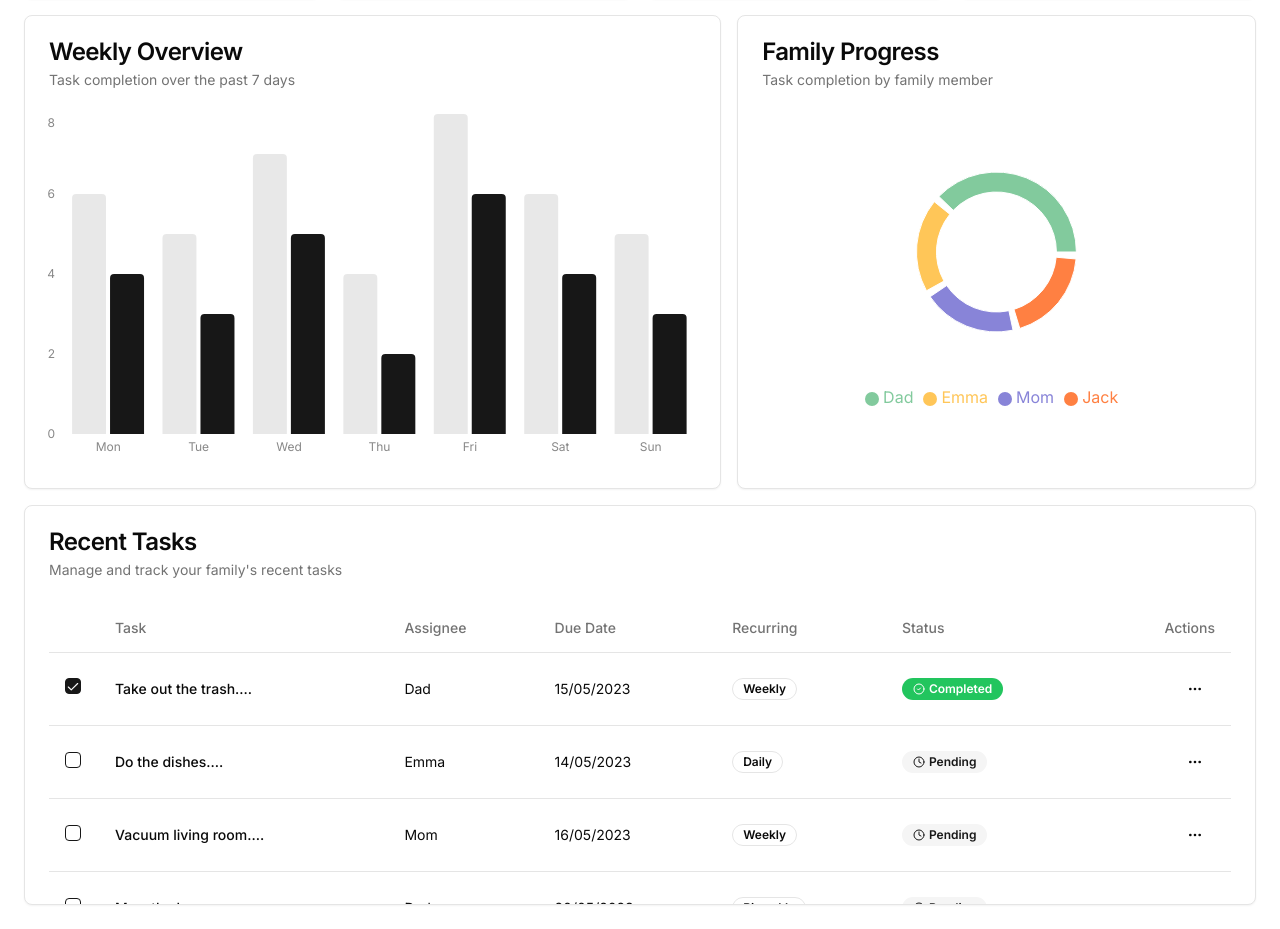
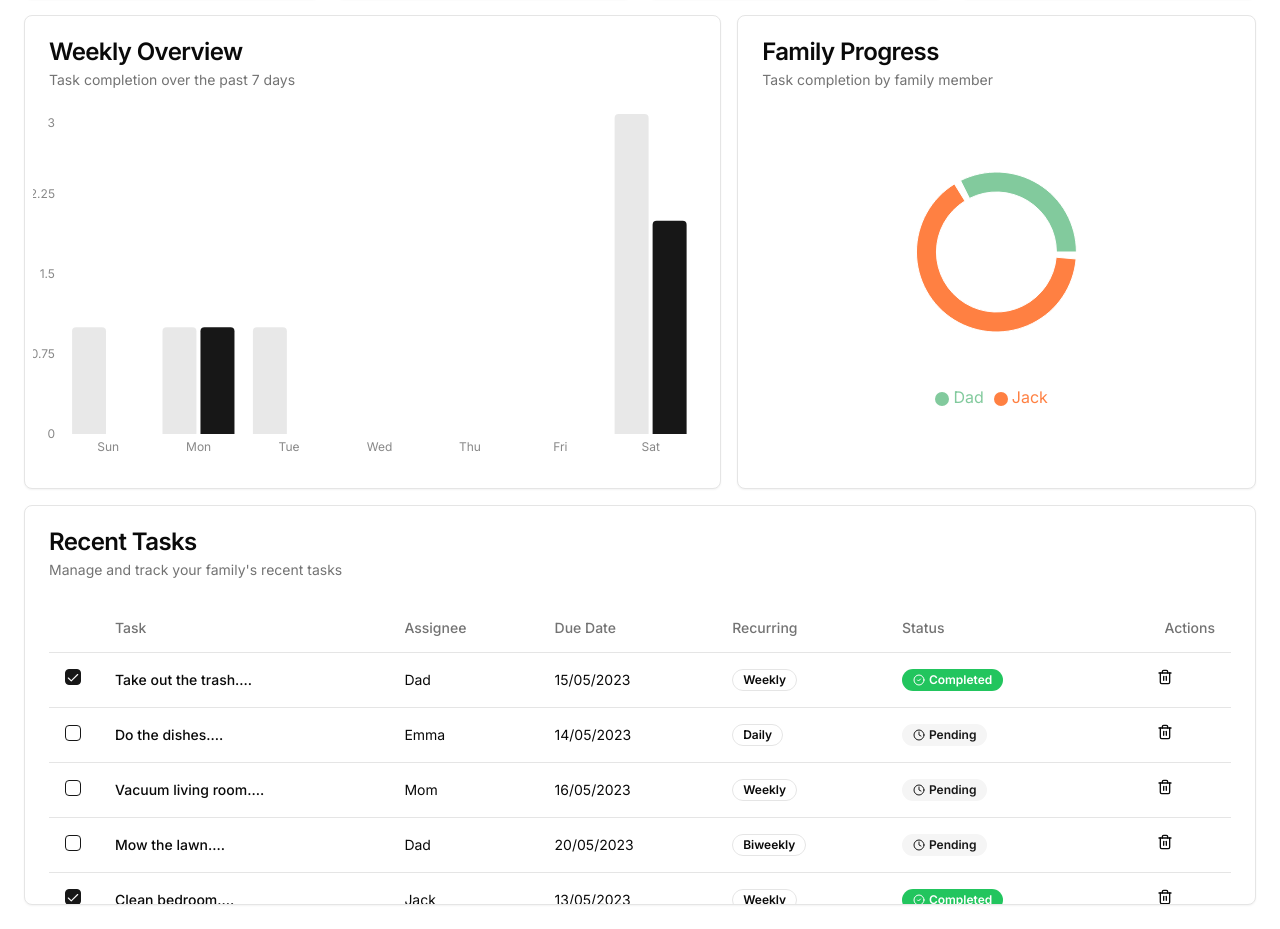
Before and after one commit to EdwarMalpica/family-task-manager, a Next.js app: page / in a window 1280 px wide. Shown: the part 300-1229 px from the top of the page. Built offline with nearby package versions, Linux system fonts and the light colour scheme.

Commit message:
fix: QC comments

```diff
--- a/components/GlobalAlertDialog.tsx
+++ b/components/GlobalAlertDialog.tsx
@@ -14,11 +14,11 @@ import { useAlertDialog } from "@/contexts/AlertDialogContext";
 export function GlobalAlertDialog() {
   const { isOpen, hideDialog, options } = useAlertDialog();
 
-  if (!options) return null; // Don't render if there's no dialog data
+  if (!options) return null;
 
   return (
     <AlertDialog open={isOpen} onOpenChange={hideDialog}>
-      <AlertDialogContent>
+      <AlertDialogContent className="w-5/6">
         <AlertDialogHeader>
           <AlertDialogTitle>{options.title}</AlertDialogTitle>
           <AlertDialogDescription>{options.description}</AlertDialogDescription>
--- a/components/family-progress.tsx
+++ b/components/family-progress.tsx
@@ -49,8 +49,15 @@ export function FamilyProgress() {
   const { tasks } = useTaskContext();
 
 
+  // const taskCounts = tasks.reduce((acc: Record<string, number>, task) => {
+  //   acc[task.assignee] = (acc[task.assignee] || 0) + 1;
+  //   return acc;
+  // }, {});
+
   const taskCounts = tasks.reduce((acc: Record<string, number>, task) => {
-    acc[task.assignee] = (acc[task.assignee] || 0) + 1;
+    if (task.status === "completed") { // Only count completed tasks
+      acc[task.assignee] = (acc[task.assignee] || 0) + 1;
+    }
     return acc;
   }, {});
 
--- a/components/overview.tsx
+++ b/components/overview.tsx
@@ -8,17 +8,9 @@ import {
   YAxis,
   Tooltip,
 } from "recharts";
-import { useState } from "react";
-
-const data = [
-  { name: "Mon", completed: 4, total: 6 },
-  { name: "Tue", completed: 3, total: 5 },
-  { name: "Wed", completed: 5, total: 7 },
-  { name: "Thu", completed: 2, total: 4 },
-  { name: "Fri", completed: 6, total: 8 },
-  { name: "Sat", completed: 4, total: 6 },
-  { name: "Sun", completed: 3, total: 5 },
-];
+import { useTaskContext } from "@/contexts/TaskContext"; // Adjust the import as needed
+import { useMemo } from "react";
+import dayjs from "dayjs";
 
 const CustomTooltip = ({ active, payload, coordinate }: any) => {
   if (!active || !payload || payload.length === 0) return null;
@@ -45,14 +37,36 @@ const CustomTooltip = ({ active, payload, coordinate }: any) => {
 };
 
 export function Overview() {
+  const { tasks } = useTaskContext();
+
+  // Generate the analytics data from tasks
+  const data = useMemo(() => {
+    const daysOfWeek = ["Sun", "Mon", "Tue", "Wed", "Thu", "Fri", "Sat"];
+
+    // Initialize structure for each day
+    const groupedData = daysOfWeek.reduce((acc, day) => {
+      acc[day] = { name: day, completed: 0, total: 0 };
+      return acc;
+    }, {} as Record<string, { name: string; completed: number; total: number }>);
+
+    // Populate the data
+    tasks.forEach((task) => {
+      const dayName = dayjs(task.dueDate).format("ddd"); // Get day abbreviation (e.g., "Mon")
+      if (groupedData[dayName]) {
+        groupedData[dayName].total += 1;
+        if (task.status === "completed") {
+          groupedData[dayName].completed += 1;
+        }
+      }
+    });
+
+    return Object.values(groupedData); // Convert back to array
+  }, [tasks]);
+
   return (
     <div className="relative">
       <ResponsiveContainer width="100%" height={350}>
-        <BarChart
-        data={data}
-        margin={{ left: -30 }}
-
-        >
+        <BarChart data={data} margin={{ left: -30 }}>
           <XAxis
             dataKey="name"
             stroke="#888888"
--- a/components/recent-tasks.tsx
+++ b/components/recent-tasks.tsx
@@ -1,6 +1,7 @@
 "use client";
 
-import { CheckCircle2, Clock, MoreHorizontal, Trash2 } from "lucide-react";
+import { useState } from "react";
+import { CheckCircle2, Clock, Trash2 } from "lucide-react";
 import {
   Table,
   TableBody,
@@ -11,24 +12,37 @@ import {
 } from "@/components/ui/table";
 import { Badge } from "@/components/ui/badge";
 import { Button } from "@/components/ui/button";
-import {
-  DropdownMenu,
-  DropdownMenuContent,
-  DropdownMenuItem,
-  DropdownMenuTrigger,
-} from "@/components/ui/dropdown-menu";
 import { Checkbox } from "@/components/ui/checkbox";
 import { useAlertDialog } from "@/contexts/AlertDialogContext";
 import { toast } from "@/hooks/use-toast";
 import { useTaskContext } from "@/contexts/TaskContext";
+import {
+  Pagination,
+  PaginationContent,
+  PaginationEllipsis,
+  PaginationItem,
+  PaginationLink,
+  PaginationNext,
+  PaginationPrevious,
+} from "@/components/ui/pagination";
 
 export function RecentTasks() {
   const { tasks, deleteTask, updateTask, restoreTask } = useTaskContext();
   const { showDialog } = useAlertDialog();
 
+  // Pagination state
+  const [currentPage, setCurrentPage] = useState(1);
+  const tasksPerPage = 5;
+
+  // Calculate paginated tasks
+  const totalPages = Math.ceil(tasks.length / tasksPerPage);
+  const paginatedTasks = tasks.slice(
+    (currentPage - 1) * tasksPerPage,
+    currentPage * tasksPerPage
+  );
+
   const handleDeleteTask = (taskId: string) => {
     let undo = false;
-
     const taskIndex = tasks.findIndex((task) => task.id === taskId);
     if (taskIndex === -1) return;
 
@@ -68,7 +82,7 @@ export function RecentTasks() {
   };
 
   return (
-    <div className="w-full overflow-scroll min-h-68 overflow-y-scroll">
+    <div className="w-full overflow-scroll min-h-68 overflow-y-scroll overflow-x-scroll">
       <Table>
         <TableHeader>
           <TableRow>
@@ -82,8 +96,8 @@ export function RecentTasks() {
           </TableRow>
         </TableHeader>
         <TableBody>
-          {tasks.length > 0 ? (
-            tasks.map((task) => (
+          {paginatedTasks.length > 0 ? (
+            paginatedTasks.map((task) => (
               <TableRow key={task.id}>
                 <TableCell>
                   <Checkbox
@@ -116,32 +130,20 @@ export function RecentTasks() {
                     <span className="capitalize">{task.status}</span>
                   </Badge>
                 </TableCell>
-                <TableCell className="text-right">
-                  <DropdownMenu>
-                    <DropdownMenuTrigger asChild>
-                      <Button variant="ghost" size="icon">
-                        <MoreHorizontal className="h-4 w-4" />
-                        <span className="sr-only">Open menu</span>
-                      </Button>
-                    </DropdownMenuTrigger>
-                    <DropdownMenuContent align="end">
-                      <DropdownMenuItem
-                        className="text-primary"
+                <TableCell className="flex justify-center">
+                  <Trash2
+                    className="h-4 w-4 cursor-pointer hover:opacity-50 delay-200 ease-in-out"
                     onClick={() =>
                       showDialog({
-                            title: "Are you sure?",
-                            description: "",
+                        title: "Delete Task?",
+                        description:
+                          "Are you sure you want to delete the task?",
                         onConfirm: () => {
                           handleDeleteTask(task.id);
                         },
                       })
                     }
-                      >
-                        <Trash2 className="mr-2 h-4 w-4" />
-                        Delete
-                      </DropdownMenuItem>
-                    </DropdownMenuContent>
-                  </DropdownMenu>
+                  />
                 </TableCell>
               </TableRow>
             ))
@@ -154,6 +156,45 @@ export function RecentTasks() {
           )}
         </TableBody>
       </Table>
+
+      {/* Pagination Controls */}
+      {totalPages > 1 && (
+        <Pagination className="flex flex-col justify-end items-center">
+          <PaginationContent>
+            <PaginationItem>
+              {/* <PaginationPrevious
+                // href="#"
+                onClick={() => setCurrentPage((prev) => Math.max(prev - 1, 1))}
+                disabled={currentPage === 1}
+              /> */}
+            </PaginationItem>
+
+            {Array.from({ length: totalPages }, (_, i) => (
+              <PaginationItem key={i} className="cursor-pointer">
+                <PaginationLink
+                  // href="#"
+                  isActive={i + 1 === currentPage}
+                  onClick={() => setCurrentPage(i + 1)}
+                >
+                  {i + 1}
+                </PaginationLink>
+              </PaginationItem>
+            ))}
+
+            {/* {totalPages > 2 && <PaginationEllipsis />} */}
+
+            <PaginationItem>
+              {/* <PaginationNext
+                // href="#"
+                onClick={() =>
+                  setCurrentPage((prev) => Math.min(prev + 1, totalPages))
+                }
+                disabled={currentPage === totalPages}
+              /> */}
+            </PaginationItem>
+          </PaginationContent>
+        </Pagination>
+      )}
     </div>
   );
 }
--- a/contexts/TaskContext.tsx
+++ b/contexts/TaskContext.tsx
@@ -11,15 +11,15 @@ type Task = {
   recurring: "daily" | "weekly" | "biweekly";
 };
 
-type AnalyticsData = {
-  name: string;
-  completed: number;
-  total: number;
-};
+// type AnalyticsData = {
+//   name: string;
+//   completed: number;
+//   total: number;
+// };
 
 type TaskContextType = {
   tasks: Task[];
-  analytics: AnalyticsData[];
+  // analytics: AnalyticsData[];
   addTask: (task: Task) => void;
   updateTask: (id: string, updatedTask: Partial<Task>) => void;
   deleteTask: (id: string) => void;
@@ -69,17 +69,25 @@ const initialTasks: Task[] = [
     status: "completed",
     recurring: "weekly",
   },
+  {
+    id: "6",
+    title: "Buy groceries..",
+    assignee: "Jack",
+    dueDate: "2023-05-13",
+    status: "completed",
+    recurring: "weekly",
+  },
 ];
 
-const initialAnalytics: AnalyticsData[] = [
-  { name: "Mon", completed: 4, total: 6 },
-  { name: "Tue", completed: 3, total: 5 },
-  { name: "Wed", completed: 5, total: 7 },
-  { name: "Thu", completed: 2, total: 4 },
-  { name: "Fri", completed: 6, total: 8 },
-  { name: "Sat", completed: 4, total: 6 },
-  { name: "Sun", completed: 3, total: 5 },
-];
+// const initialAnalytics: AnalyticsData[] = [
+//   { name: "Mon", completed: 4, total: 6 },
+//   { name: "Tue", completed: 3, total: 5 },
+//   { name: "Wed", completed: 5, total: 7 },
+//   { name: "Thu", completed: 2, total: 4 },
+//   { name: "Fri", completed: 6, total: 8 },
+//   { name: "Sat", completed: 4, total: 6 },
+//   { name: "Sun", completed: 3, total: 5 },
+// ];
 
 type TaskProviderProps = {
   children: ReactNode;
@@ -87,7 +95,7 @@ type TaskProviderProps = {
 
 export function TaskProvider({ children }: TaskProviderProps) {
   const [tasks, setTasks] = useState<Task[]>(initialTasks);
-  const [analytics] = useState<AnalyticsData[]>(initialAnalytics);
+  // const [analytics] = useState<AnalyticsData[]>(initialAnalytics);
 
   const addTask = (task: Task) => setTasks((prevTasks) => [...prevTasks, task]);
 
@@ -115,7 +123,7 @@ export function TaskProvider({ children }: TaskProviderProps) {
 
   return (
     <TaskContext.Provider
-      value={{ tasks, analytics, addTask, updateTask, deleteTask, restoreTask }}
+      value={{ tasks, addTask, updateTask, deleteTask, restoreTask }}
     >
       {children}
     </TaskContext.Provider>
--- a/package.json
+++ b/package.json
@@ -42,6 +42,7 @@
     "clsx": "^2.1.1",
     "cmdk": "1.0.4",
     "date-fns": "^4.1.0",
+    "dayjs": "^1.11.13",
     "embla-carousel-react": "8.5.1",
     "input-otp": "1.4.1",
     "lucide-react": "^0.454.0",
```
Also changed, not shown: 1 other file (tests, documents, lock files or other folders). Lines whose indentation alone changed are shown as unchanged.
